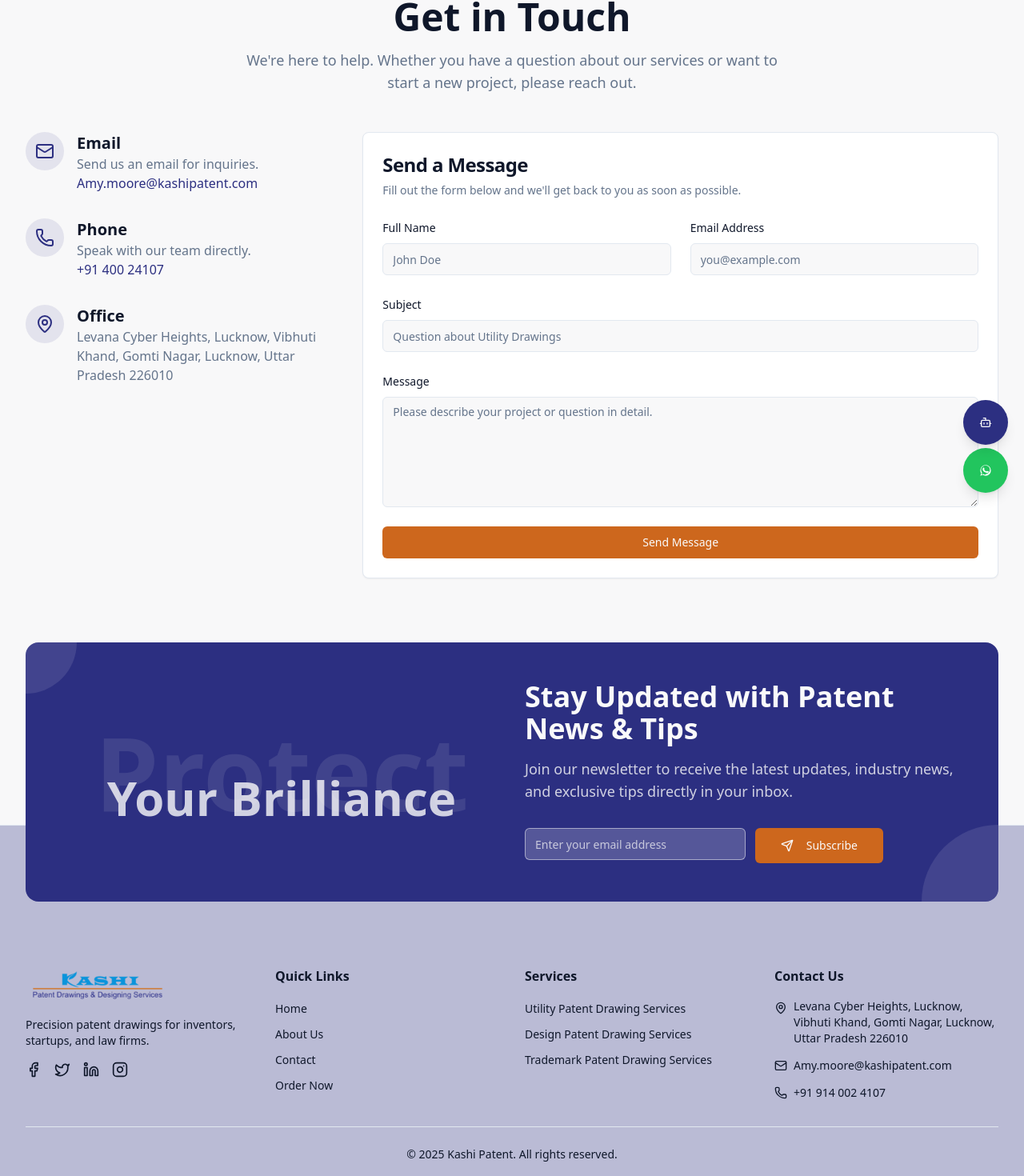
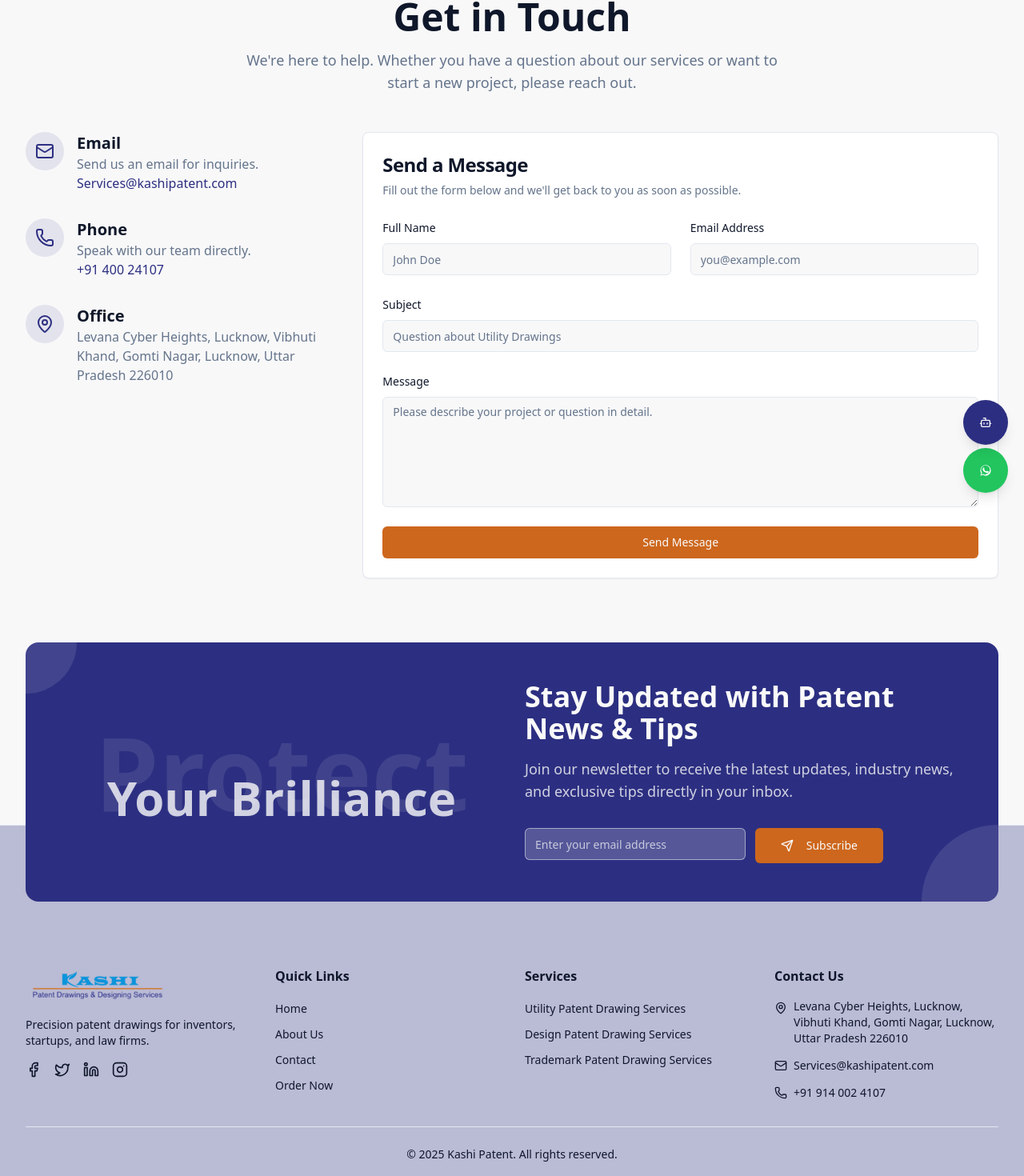
Before and after one commit to namannaitik34/kashi-patent-website, a Next.js app: page /contact in a window 1280 px wide. Shown: the part 164-1634 px from the top of the page at 80% size. Built offline with nearby package versions, Linux system fonts and the light colour scheme; what @genkit-ai/googleai, genkit would draw is missing.

Commit message:
Update contact email to Services@kashipatent.com

```diff
--- a/src/app/contact/page.tsx
+++ b/src/app/contact/page.tsx
@@ -33,8 +33,8 @@
             <div>
               <h3 className="text-xl font-semibold">Email</h3>
               <p className="text-muted-foreground">Send us an email for inquiries.</p>
-              <a href="mailto:Amy.moore@kashipatent.com" className="text-primary font-medium hover:underline">
-                Amy.moore@kashipatent.com
+              <a href="mailto:Services@kashipatent.com" className="text-primary font-medium hover:underline">
+                Services@kashipatent.com
               </a>
             </div>
           </div>
--- a/src/app/page.tsx
+++ b/src/app/page.tsx
@@ -56,7 +56,7 @@
   {
     title: 'Sample',
     category: 'Utility Patent',
-    image: '/images/utility/utility_1.3.svg',
+    image: '/images/utility/utility_1.3.png',
     hint: 'company logo',
     description: 'Developed a clean and distinctive logo, delivered in formats compliant with USPTO, EPO, WIPO, PCT, JPO, CNIPA, and other global patent offices requirements for trademark registration.',
   },
@@ -275,7 +275,7 @@
   },
   {
     question: "How do I contact your support team?",
-    answer: "You can reach our dedicated support team via email at Amy.moore@kashipatent.com, by phone at +91 914 002 4107, or by filling out the contact form on our website. We're here to assist you with any questions."
+    answer: "You can reach our dedicated support team via email at Services@kashipatent.com, by phone at +91 914 002 4107, or by filling out the contact form on our website. We're here to assist you with any questions."
   }
 ];
 
--- a/src/components/footer.tsx
+++ b/src/components/footer.tsx
@@ -58,8 +58,8 @@
               </li>
               <li className="flex items-center gap-2">
                 <Mail className="w-4 h-4shrink-0" />
-                <a href="mailto:Amy.moore@kashipatent.com" className="hover:text-primary transition-colors">
-                  Amy.moore@kashipatent.com
+                <a href="mailto:Services@kashipatent.com" className="hover:text-primary transition-colors">
+                  Services@kashipatent.com
                 </a>
               </li>
               <li className="flex items-center gap-2">
```
